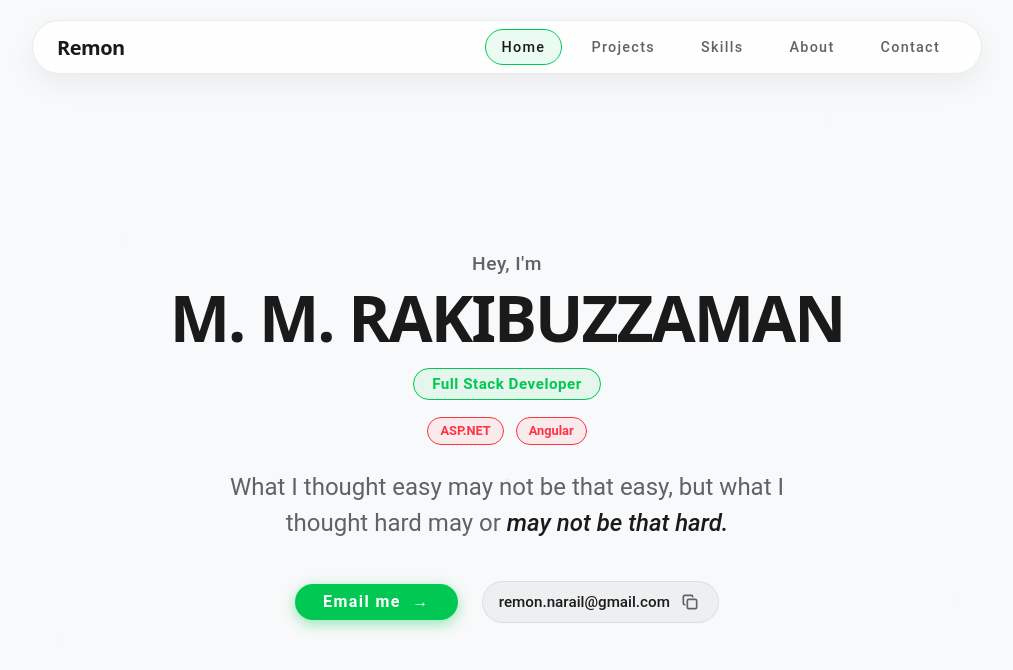
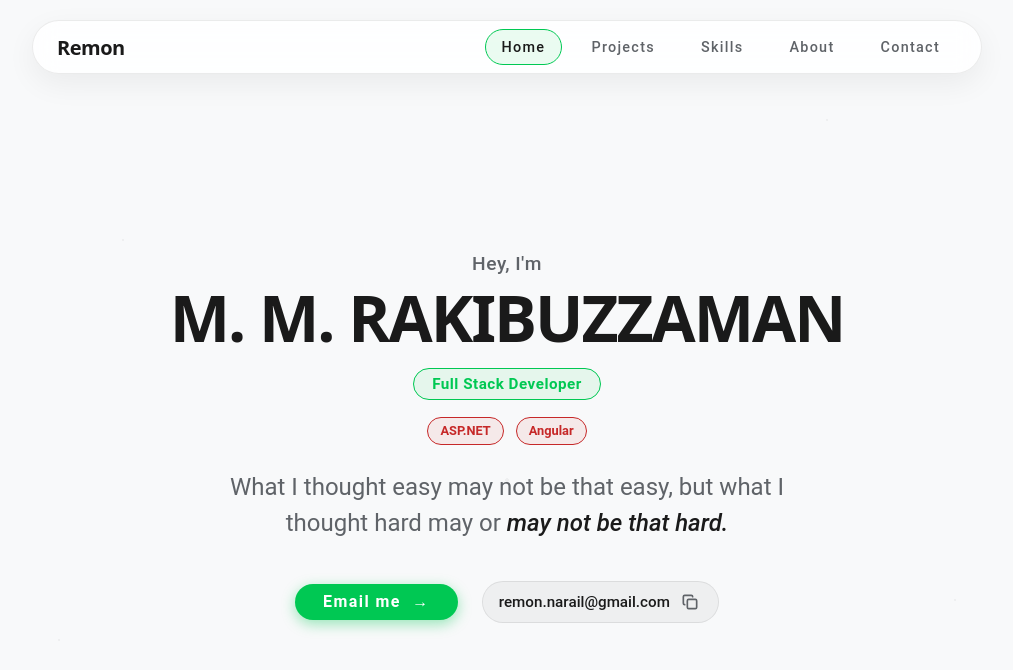
Before and after one commit to MMRakibuzzaman/MMRakibuzzaman.github.io, an Angular app: page / in a window 1280 px wide. Shown: the top 670 px of the page, without its empty margins (133-1146 px from the left). Built offline with nearby package versions, Linux system fonts and the light colour scheme.

Commit message:
Dampen the red accent color to a darker crimson red (#c62828)

```diff
--- a/src/styles.css
+++ b/src/styles.css
@@ -10,8 +10,8 @@
   --navbar-border: rgba(0, 0, 0, 0.08);
   --accent-color: #00c853;
   --active-bg: rgba(0, 200, 83, 0.08);
-  --red-accent: #ff3344;
-  --red-active-bg: rgba(255, 51, 68, 0.08);
+  --red-accent: #c62828;
+  --red-active-bg: rgba(198, 40, 40, 0.08);
   --hover-bg: rgba(0, 0, 0, 0.04);
   --shadow-color: rgba(0, 0, 0, 0.06);
   --logo-color: #1a1a1a;
@@ -27,8 +27,8 @@
     --navbar-border: rgba(255, 255, 255, 0.08);
     --accent-color: #00c853;
     --active-bg: rgba(0, 200, 83, 0.12);
-    --red-accent: #ff3344;
-    --red-active-bg: rgba(255, 51, 68, 0.12);
+    --red-accent: #c62828;
+    --red-active-bg: rgba(198, 40, 40, 0.12);
     --hover-bg: rgba(255, 255, 255, 0.05);
     --shadow-color: rgba(0, 0, 0, 0.4);
     --logo-color: #ffffff;
```
